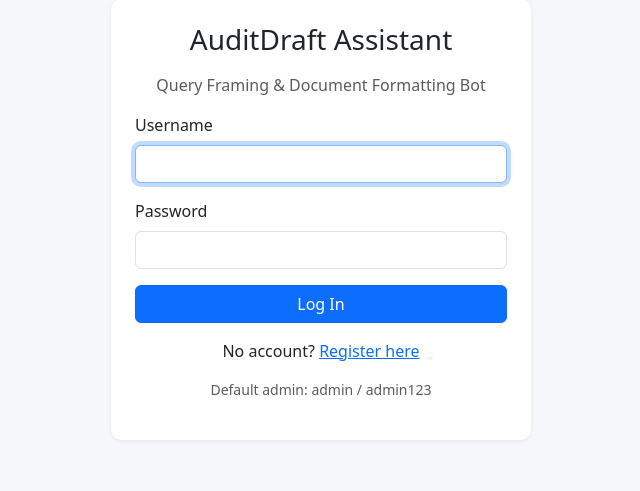
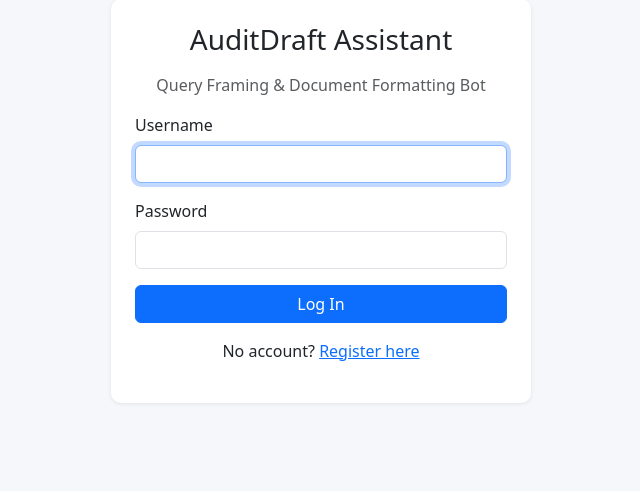
Before and after one commit to AkanshaSarode/audit-manager, a Flask app: page /login in a window 1280 px wide. Shown: the part 65-556 px from the top of the page, without its empty margins (319-959 px from the left). Run offline with Flask 3, Linux system fonts and the light colour scheme; parts of the project's set-up code (start-up, migrations or seed data) failed here and were passed over; some libraries are stand-ins or nearby versions.

Commit message:
Update login page

```diff
--- a/templates/login.html
+++ b/templates/login.html
@@ -18,6 +18,5 @@
   <p class="text-center mt-3">
     No account? <a href="{{ url_for('register') }}">Register here</a>
   </p>
-  <p class="text-center text-muted small">Default admin: admin / admin123</p>
 </div>
 {% endblock %}
```
